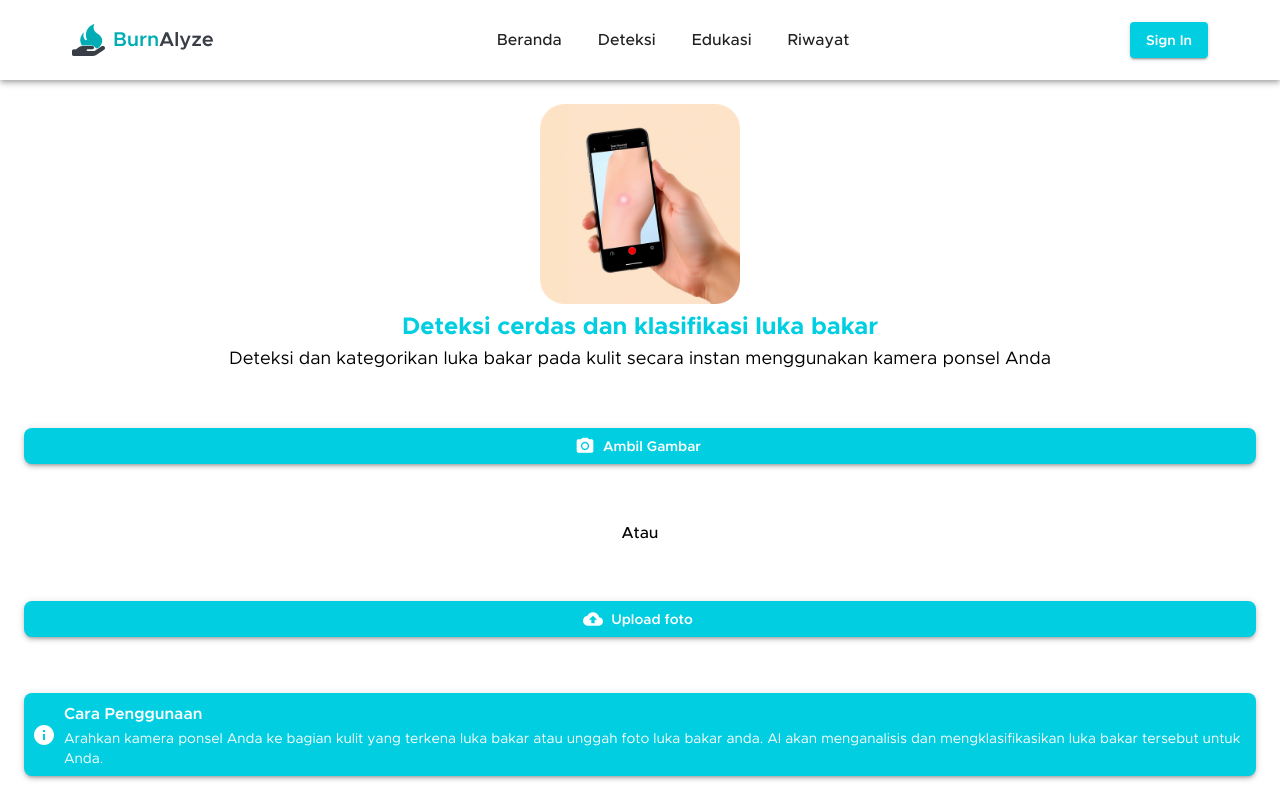
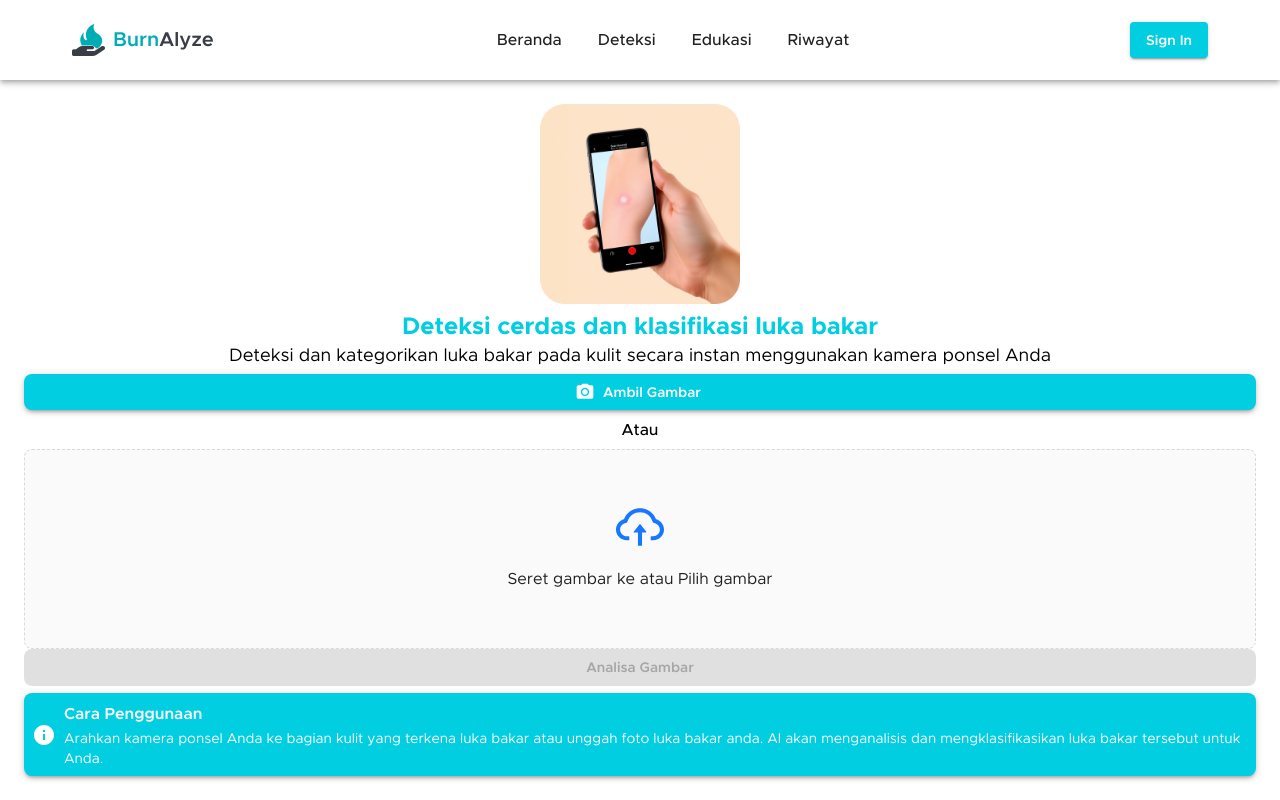
Before and after one commit to CC25-CF199/burnalyze-frontend, a React (Vite) app: page /detection in a window 1280 px wide. Built offline with nearby package versions, Linux system fonts and the light colour scheme.

Commit message:
feat(FileUpload): Add DragFileUpload component and integrate with Detection container

```diff
--- a/package.json
+++ b/package.json
@@ -10,11 +10,13 @@
     "preview": "vite preview"
   },
   "dependencies": {
+    "@ant-design/v5-patch-for-react-19": "^1.0.3",
     "@emotion/react": "^11.14.0",
     "@emotion/styled": "^11.14.0",
     "@mui/icons-material": "^7.1.1",
     "@mui/material": "^7.1.1",
     "@tailwindcss/vite": "^4.1.8",
+    "antd": "^5.25.4",
     "axios": "^1.9.0",
     "react": "^19.1.0",
     "react-dom": "^19.1.0",
--- /dev/null
+++ b/src/components/atoms/DragFileUpload/DragFileUpload.component.jsx
@@ -0,0 +1,95 @@
+import { useState } from 'react';
+import { CloudUploadOutlined } from '@ant-design/icons';
+import { message, Upload } from 'antd';
+import { Box, Button } from '@mui/material';
+
+const { Dragger } = Upload;
+
+const DragFileUploadComponent = () => {
+  const [selectedFile, setSelectedFile] = useState(null);
+
+  const props = {
+    name: 'file',
+    multiple: false,
+    beforeUpload: file => {
+      const isImage = file.type.startsWith('image/');
+      if (!isImage) {
+        message.error('Anda hanya dapat mengunggah gambar!');
+        return Upload.LIST_IGNORE;
+      }
+      setSelectedFile(file);
+      return false;
+    },
+    onDrop(e) {
+      const file = e.dataTransfer.files[0];
+      if (file.type.startsWith('image/')) {
+        setSelectedFile(file);
+      }
+      console.log('Dropped files', e.dataTransfer.files);
+    },
+  };
+
+  const handleProcessImage = () => {
+    if (!selectedFile) {
+      message.error('Please select an image first');
+      return;
+    }
+
+    const fd = new FormData();
+    fd.append('wound-img', selectedFile);
+
+    // Add API call
+  };
+
+  return (
+    <Box
+      sx={{
+        '.ant-upload-drag': {
+          height: {
+            xs: '120px', // mobile height
+            sm: '180px', // tablet height
+            md: '200px', // desktop height
+          },
+          display: 'flex',
+          alignItems: 'center',
+          justifyContent: 'center',
+        },
+        '.ant-upload-text': {
+          fontSize: {
+            xs: '12px !important',
+            sm: '14px !important',
+            md: '16px !important',
+          },
+          'ant-upload-list-item-name': {
+            fontFamily: 'Metropolis !important',
+          },
+          fontFamily: 'Metropolis',
+        },
+      }}
+    >
+      <Dragger {...props}>
+        <p className="ant-upload-drag-icon">
+          <CloudUploadOutlined />
+        </p>
+        <p className="ant-upload-text">Seret gambar ke atau Pilih gambar</p>
+      </Dragger>
+
+      <Button
+        variant="contained"
+        onClick={handleProcessImage}
+        disabled={!selectedFile}
+        sx={{
+          width: '100%',
+          color: '#FFF',
+          fontWeight: 600,
+          borderRadius: '8px',
+          boxShadow: 3,
+        }}
+      >
+        Analisa Gambar
+      </Button>
+    </Box>
+  );
+};
+
+export default DragFileUploadComponent;
--- /dev/null
+++ b/src/components/atoms/DragFileUpload/index.js
@@ -0,0 +1 @@
+export { default as DragFileUploadComponent } from './DragFileUpload.component';
--- a/src/components/atoms/Image/Image.config.js
+++ b/src/components/atoms/Image/Image.config.js
@@ -33,7 +33,7 @@ const styleConfig = {
   },
   detectionHeaderImg: {
     sx: {
-      height: { xs: 100, md: 200 },
+      height: { xs: 80, md: 200 },
       width: 'auto',
       mb: 1,
     },
--- a/src/components/atoms/index.js
+++ b/src/components/atoms/index.js
@@ -2,3 +2,4 @@ export * from './Button';
 export * from './Image';
 export * from './FileUploadBtn';
 export * from './Camera';
+export * from './DragFileUpload';
--- a/src/components/organisms/DetectionHeader/DetectionHeader.component.jsx
+++ b/src/components/organisms/DetectionHeader/DetectionHeader.component.jsx
@@ -18,7 +18,7 @@ const DetectionHeader = () => {
         variant="h6"
         component="h1"
         sx={{
-          fontSize: { xs: '14px', md: '24px' },
+          fontSize: { xs: '12px', md: '24px' },
           color: 'primary.main',
           fontWeight: 700,
           lineHeight: '1.2',
@@ -30,8 +30,8 @@ const DetectionHeader = () => {
       <Typography
         variant="body2"
         sx={{
-          fontSize: { xs: '12px', md: '18px' },
-          lineHeight: '1.5',
+          fontSize: { xs: '10px', md: '18px' },
+          lineHeight: '1.2',
         }}
       >
         Deteksi dan kategorikan luka bakar pada kulit secara instan menggunakan
--- a/src/containers/Camera/Camera.container.jsx
+++ b/src/containers/Camera/Camera.container.jsx
@@ -1,15 +1,24 @@
+import { Box } from '@mui/material';
+
 import { CameraComponent } from '../../components/atoms';
 import { Card } from '../../components/molecules';
 
 const CameraContainer = () => {
   return (
-    <>
+    <Box
+      sx={{
+        minHeight: '100%',
+        display: 'flex',
+        flexDirection: 'column',
+        justifyContent: 'space-between',
+      }}
+    >
       <CameraComponent />
       <Card
         title="Cara Penggunaan"
         content="Arahkan kamera ponsel Anda ke bagian kulit yang terkena luka bakar atau unggah foto luka bakar anda. AI akan menganalisis dan mengklasifikasikan luka bakar tersebut untuk Anda."
       />
-    </>
+    </Box>
   );
 };
 
--- a/src/containers/Detection/Detection.container.jsx
+++ b/src/containers/Detection/Detection.container.jsx
@@ -2,7 +2,10 @@ import { Box, Typography, Button } from '@mui/material';
 import { PhotoCamera } from '@mui/icons-material';
 import { NavLink } from 'react-router-dom';
 
-import { FileUploadComponent, CameraComponent } from '../../components/atoms';
+import {
+  FileUploadComponent,
+  DragFileUploadComponent,
+} from '../../components/atoms';
 import { Card } from '../../components/molecules';
 import { DetectionHeader } from '../../components/organisms';
 
@@ -40,7 +43,7 @@ const DetectionContainer = () => {
       >
         Atau
       </Typography>
-      <FileUploadComponent />
+      <DragFileUploadComponent />
       <Card
         title="Cara Penggunaan"
         content="Arahkan kamera ponsel Anda ke bagian kulit yang terkena luka bakar atau unggah foto luka bakar anda. AI akan menganalisis dan mengklasifikasikan luka bakar tersebut untuk Anda."
--- a/src/main.jsx
+++ b/src/main.jsx
@@ -2,6 +2,7 @@ import { StrictMode } from 'react';
 import { createRoot } from 'react-dom/client';
 import { RouterProvider } from 'react-router-dom';
 import { ThemeProvider } from '@mui/material';
+import '@ant-design/v5-patch-for-react-19';
 
 import { router } from './routes';
 import theme from './themes';
--- a/src/styles/global.css
+++ b/src/styles/global.css
@@ -3,6 +3,8 @@
 @theme {
   --color-primaryBlue: #01cee1;
   --color-secondaryWhite: #fff;
+
+  --font-metropolis: 'Metropolis';
 }
 
 html,
```
Also changed, not shown: 1 other file (tests, documents, lock files or other folders).
